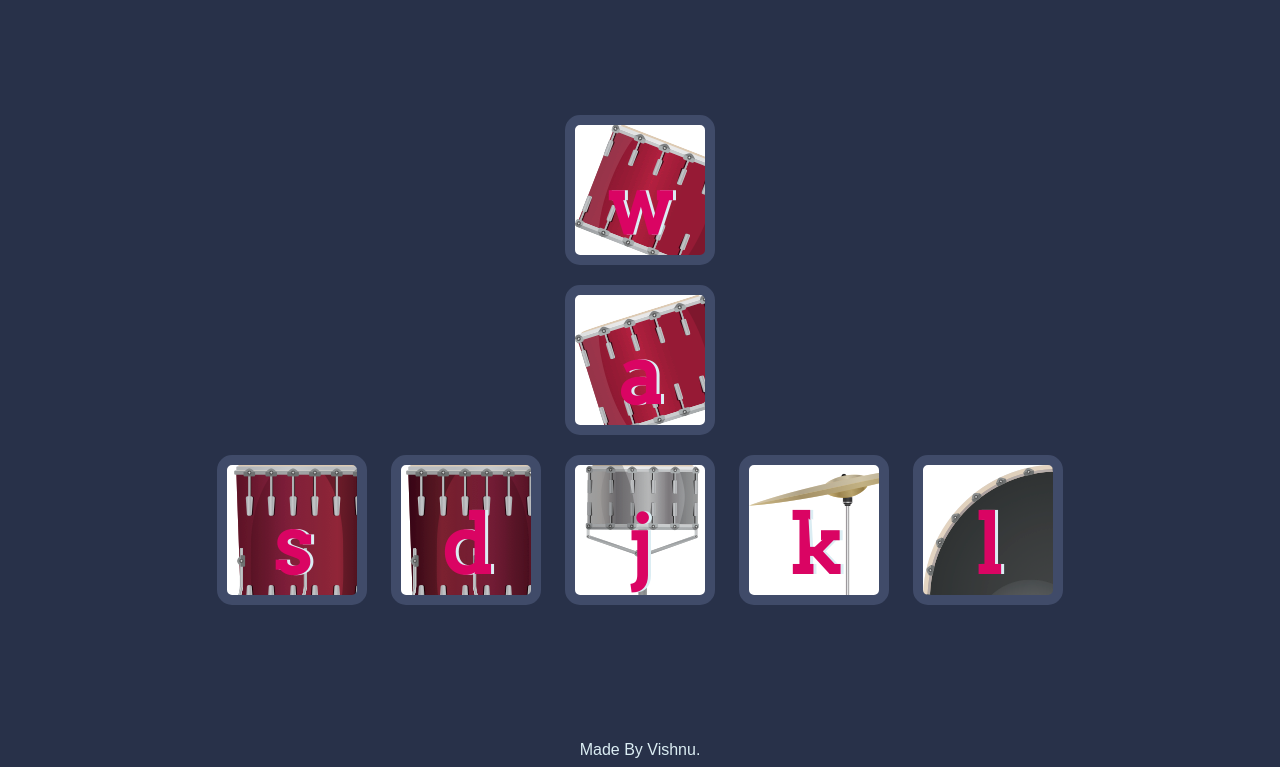
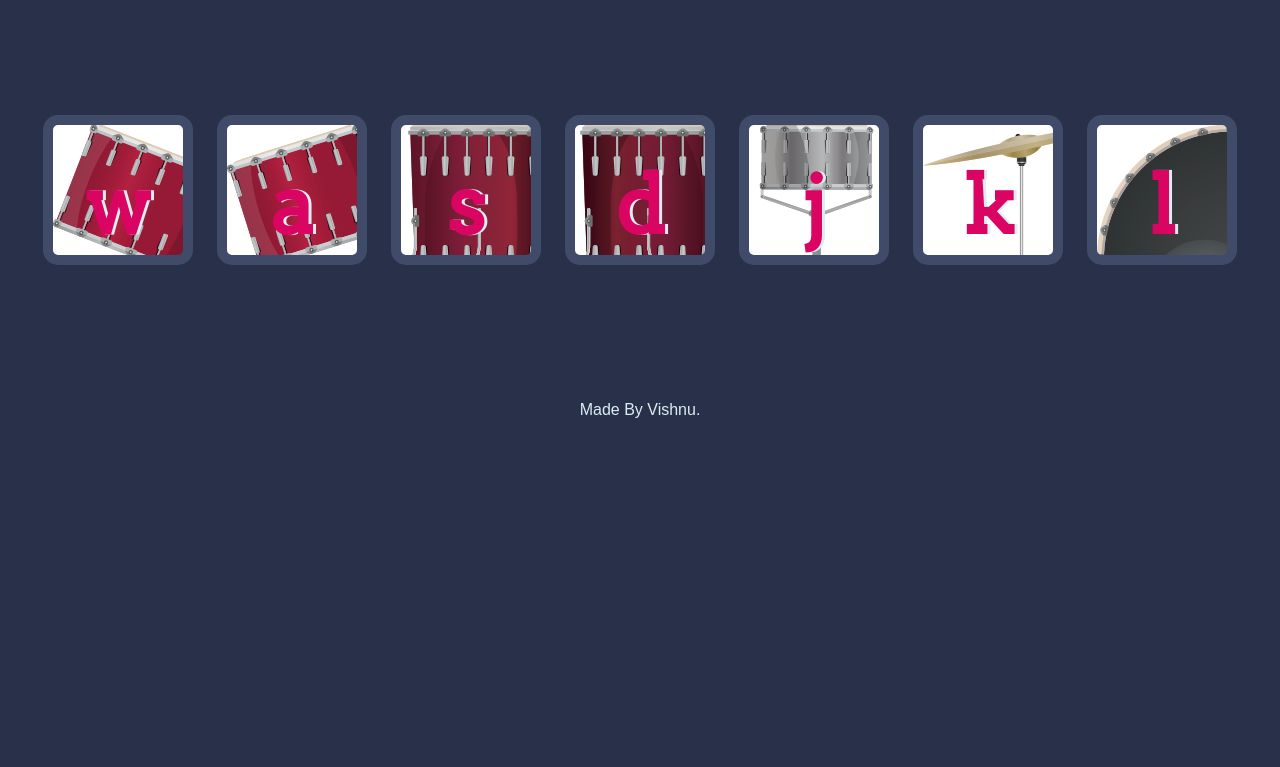
Before and after one commit to vishnuqz12/Drum, a plain HTML site: page index.html in a window 1280 px wide. Shown: the part 174-941 px from the top of the page. After the commit the page ends 800 px from the top, so only its background shows below. Drawn offline with Linux system fonts and the light colour scheme.

Commit message:
Update index.html

```diff
--- a/index.html
+++ b/index.html
@@ -14,16 +14,15 @@
 <body>
   <h1 id="title">Drum 🥁 Kit</h1>
   <div class="set">
-   <div class="row">
-     <div class="col-lg-1.71 col-sm-6">
+
+
 
 
     <button class="w drum">w</button>
-       </div>
-       <div class="col-lg-1.71 col-sm-6">
+
+
     <button class="a drum">a</button>
-    </div>
-    </div>
+
 
     <button class="s drum">s</button>
     <button class="d drum">d</button>
```
